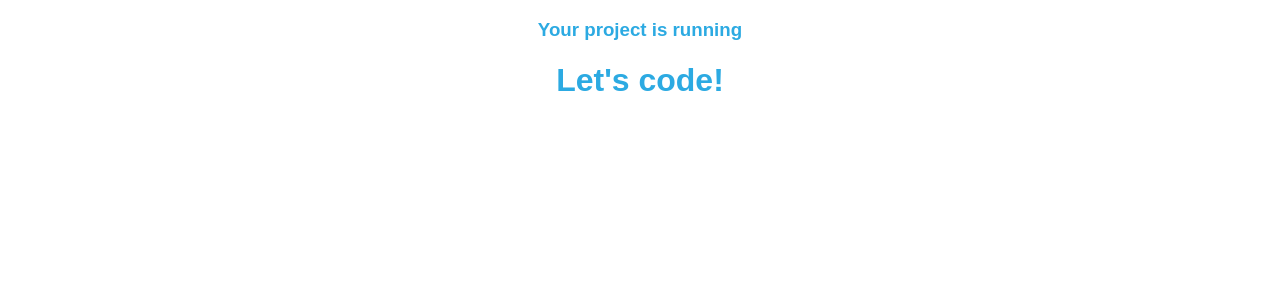
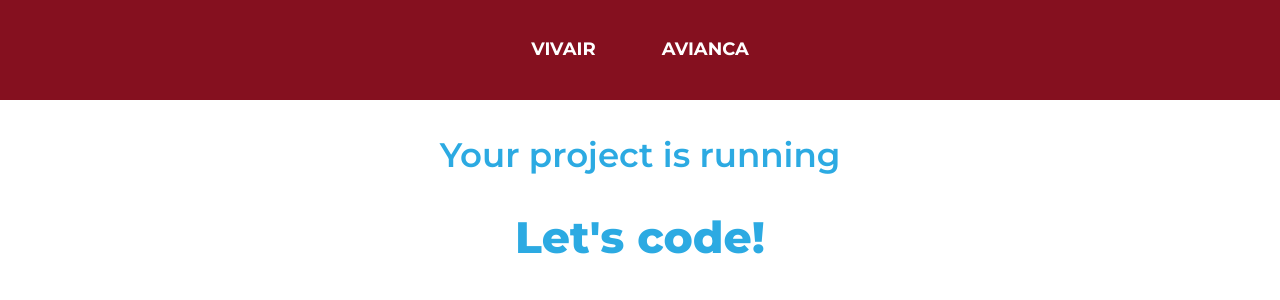
Before and after one commit to Djkde01/TravelForm, a React app: page / in a window 1280 px wide. Shown: the top 300 px of the page. Built offline with nearby package versions, Linux system fonts and the light colour scheme.

Commit message:
[NEW] Added Menu Component

```diff
--- /dev/null
+++ b/src/assets/menuItems.js
@@ -0,0 +1,8 @@
+const data = {
+  items: [
+    { id: "1", name: "Vivair" },
+    { id: "2", name: "Avianca" },
+  ],
+};
+
+export default data;
--- /dev/null
+++ b/src/components/Menu.jsx
@@ -0,0 +1,39 @@
+import React, { useState } from "react";
+
+import data from "@assets/menuItems";
+import "@styles/components/Menu.css";
+
+const Menu = () => {
+  const [click, setClick] = useState(false);
+  const items = data.items;
+
+  const handleClick = () => {
+    setClick(!click);
+  };
+  return (
+    <header className="header">
+      <nav>
+        <ul
+          className={click ? "header-menu--list active" : "header-menu--list"}
+        >
+          {items.map((item) => (
+            <li
+              key={item.id}
+              className="header-menu--item"
+              onClick={handleClick}
+            >
+              <a>{item.name}</a>
+            </li>
+          ))}
+        </ul>
+        <div className={click ? "pencet Diam" : "pencet"} onClick={handleClick}>
+          <span></span>
+          <span></span>
+          <span></span>
+        </div>
+      </nav>
+    </header>
+  );
+};
+
+export default Menu;
--- a/src/routes/App.jsx
+++ b/src/routes/App.jsx
@@ -2,6 +2,7 @@ import React from "react";
 import { BrowserRouter, Route, Switch } from "react-router-dom";
 
 import InitialComponent from "@components/InitialComponent";
+import Menu from "@components/Menu";
 import "@styles/App.css";
 
 const App = () => {
@@ -9,6 +10,7 @@ const App = () => {
     <BrowserRouter>
       <Switch>
         <Route exact path="/">
+          <Menu />
           <InitialComponent />
         </Route>
       </Switch>
--- a/src/styles/App.css
+++ b/src/styles/App.css
@@ -1,6 +1,9 @@
+@import "./globals.css";
 body {
   margin: 0;
-  font-family: Arial, Helvetica, sans-serif;
+  font-family: "Montserrat", sans-serif;
+  -webkit-font-smoothing: antialiased;
+  -moz-osx-font-smoothing: grayscale;
   background: #ffffff;
 }
 
--- /dev/null
+++ b/src/styles/components/Menu.css
@@ -0,0 +1,100 @@
+.header {
+  background-color: var(--first-dark);
+  height: 100px;
+  width: 100%;
+  display: flex;
+  flex-direction: row;
+  justify-content: space-around;
+  align-items: center;
+}
+.header-menu--list {
+  margin: 0;
+  display: grid;
+  grid-template-columns: repeat(4, auto);
+  list-style: none;
+  justify-content: end;
+  padding: 0;
+}
+.header-menu--item a {
+  color: var(--light);
+  text-transform: uppercase;
+  text-decoration: none;
+  font-size: 18px;
+  display: inline-block;
+  padding: 0px 33px;
+}
+.header-menu--item a:after {
+  bottom: 0;
+  content: "";
+  display: block;
+  height: 2px;
+  background: var(--light);
+  transition: width 0.3s ease 0s, left 0.3s ease 0s;
+  width: 0;
+}
+.header-menu--item a:hover:after {
+  width: 100%;
+  left: 0;
+}
+.pencet .Diam {
+  display: none;
+}
+@media (max-width: 920px) {
+  .header {
+    height: 78px;
+  }
+  .header-logo img {
+    height: 47px;
+  }
+  .header-menu--list {
+    display: flex;
+    flex-direction: column;
+    width: 100%;
+    height: 100vh;
+    position: absolute;
+    top: 78px;
+    left: -100%;
+    opacity: 1;
+    transition: all 0.5s ease;
+  }
+  .header-menu--list.active {
+    background-color: var(--dark);
+    left: 0;
+    opacity: 1;
+    transition: all 0.5s ease;
+    z-index: 1;
+  }
+  .header-menu--item {
+    text-align: center;
+    padding: 40px 0;
+    width: 100%;
+  }
+  .pencet {
+    display: flex;
+    align-items: center;
+    flex-direction: column;
+    cursor: pointer;
+  }
+
+  .pencet span {
+    background-color: var(--light);
+    width: 2em;
+    height: 0.2em;
+    margin: 0.26em 0;
+    display: block;
+    transition: all 0.4s ease;
+    transform-origin: 0 0;
+  }
+
+  .Diam span:nth-child(1) {
+    transform: rotate(45deg) translate(1px, -1px);
+  }
+
+  .Diam span:nth-child(2) {
+    transform: scaleX(0);
+  }
+
+  .Diam span:nth-child(3) {
+    transform: rotate(-45deg) translate(1px, 0);
+  }
+}
--- /dev/null
+++ b/src/styles/globals.css
@@ -0,0 +1,60 @@
+@import url("https://fonts.googleapis.com/css2?family=Montserrat:ital,wght@0,400;0,600;0,700;0,800;1,800&display=swap");
+:root {
+  --first: #e61530;
+  --first-dark: #85101f;
+  --first-light: #ea919d;
+  --first-lightest: #e4cacd;
+
+  --second: #f2a541;
+  --second-dark: #6a491d;
+  --second-light: #f0d6b5;
+  --second-lightest: #f3ece3;
+
+  --third: #92929d;
+  --third-dark: #666675;
+  --third-darkest: #3a3a4e;
+  --third-light: #d3d3d8;
+  --third-lightest: #e9e9eb;
+
+  --alternative1: #16bac5;
+  --alternative2: #45050c;
+
+  --light: #ffffff;
+  --dark: #24243a;
+}
+h1 {
+  font-size: 44px;
+  font-weight: 800;
+}
+h2 {
+  font-size: 34px;
+  font-weight: 800;
+}
+h3 {
+  font-size: 34px;
+  font-weight: 600;
+}
+h4 {
+  font-size: 24px;
+  font-weight: 800;
+}
+h5 {
+  font-size: 24px;
+  font-weight: 600;
+}
+h6 {
+  font-size: 24px;
+  font-weight: 400;
+}
+p {
+  font-size: 18px;
+  font-weight: 400;
+}
+a {
+  font-size: 18px;
+  font-weight: 700;
+}
+strong {
+  font-size: 18px;
+  font-weight: 800;
+}
```
